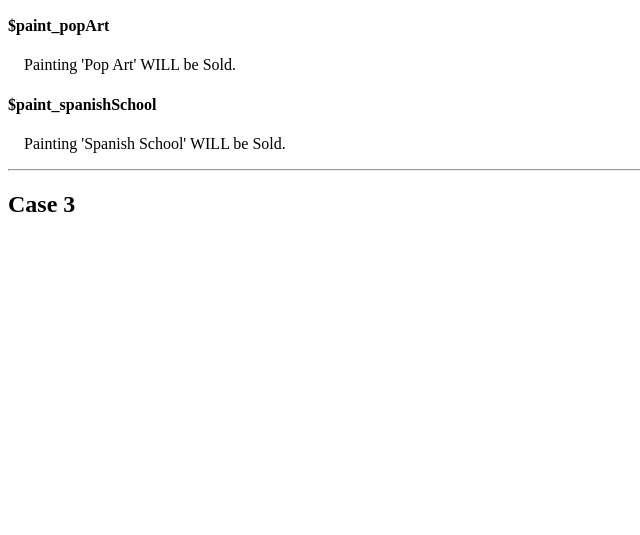
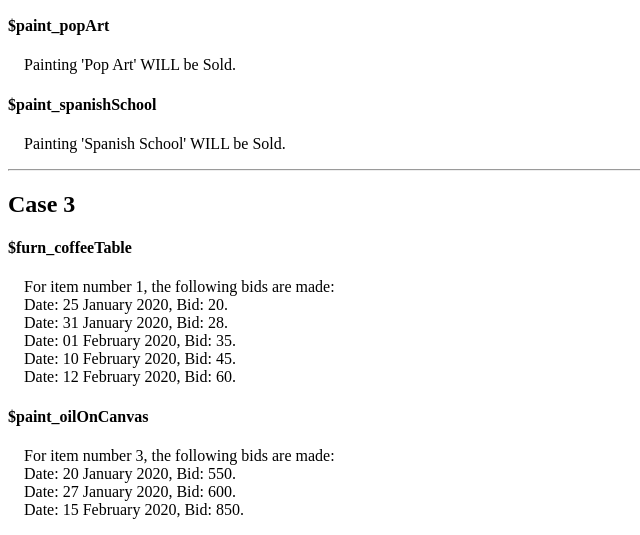
Before and after one commit to SeanCassiere/L5-BISDD-CW2, a PHP site: page / in a window 1280 px wide. Shown: the part 1246-1781 px from the top of the page, without its empty margins (0-640 px from the left). Before the commit the page ends 1458 px from the top, so only its background shows below. Run offline with PHP 8.4, Linux system fonts and the light colour scheme.

Commit message:
Pt-A T5 Complete

```diff
--- a/Part-A/private/classes/class_Auction_Item.php
+++ b/Part-A/private/classes/class_Auction_Item.php
@@ -11,6 +11,7 @@ class Auction_Item {
   public $currentBid; // Current big on the Item
   // # Attr
   protected $buyer_premium;
+  protected $bid_history = [];
   // # Static Attr
   protected static $seller_premium=10;
   // + Methods
@@ -45,5 +46,12 @@ class Auction_Item {
     $profit = $this->buyer_premium + self::$seller_premium;
     echo "Site Profit: ".$profit."<br>";
   }
+
+  public function add_bid_history($date, $bid) { $this->bid_history[$date] = $bid; }
+
+  public function view_bid_history() {
+    echo "For item number ".$this->id.", the following bids are made: <br>";
+    foreach ($this->bid_history as $date=>$bid) { echo "Date: ". $date .", Bid: ". $bid . ".<br>"; }
+  }
 }
 ?>
--- a/Part-A/public/index.php
+++ b/Part-A/public/index.php
@@ -23,7 +23,7 @@ require_once('../private/initialise.php');
   ?>
   <h2>Case 1</h2>
   <?php
-  /* Task 3 - to call the methods for selling_price, seller_earning, $site_profit */
+  /* Case 1 */
   echo "<h4>\$furn_coffeeTable </h4><p class='push-left'>";
   $furn_coffeeTable->selling_price(); $furn_coffeeTable->seller_earnings(); $furn_coffeeTable->site_profit();
   echo "</p>";
@@ -47,6 +47,7 @@ require_once('../private/initialise.php');
   <hr>
   <h2>Case 2</h2>
   <?php
+  /* Case 2 */
   echo "<h4>\$paint_oilOnCanvas </h4>";
   echo "<p class='push-left'>"; $paint_oilOnCanvas->saleState(); echo "</p>";
   echo "<h4>\$paint_popArt </h4>";
@@ -57,7 +58,22 @@ require_once('../private/initialise.php');
   <hr>
   <h2>Case 3</h2>
   <?php
+  /* Case 3 */
+  echo "<h4>\$furn_coffeeTable </h4><p class='push-left'>";
+  $furn_coffeeTable->add_bid_history('25 January 2020', 20);
+  $furn_coffeeTable->add_bid_history('31 January 2020', 28);
+  $furn_coffeeTable->add_bid_history('01 February 2020', 35);
+  $furn_coffeeTable->add_bid_history('10 February 2020', 45);
+  $furn_coffeeTable->add_bid_history('12 February 2020', 60);
+  $furn_coffeeTable->view_bid_history(); // View Bid History for $furn_coffeeTable
+  echo "</p>";
 
+  echo "<h4>\$paint_oilOnCanvas </h4><p class='push-left'>";
+  $paint_oilOnCanvas->add_bid_history('20 January 2020', 550);
+  $paint_oilOnCanvas->add_bid_history('27 January 2020', 600);
+  $paint_oilOnCanvas->add_bid_history('15 February 2020', 850);
+  $paint_oilOnCanvas->view_bid_history(); // View Bid History for $furn_coffeeTable
+  echo "</p>";
   ?>
 </body>
 </html>
```
